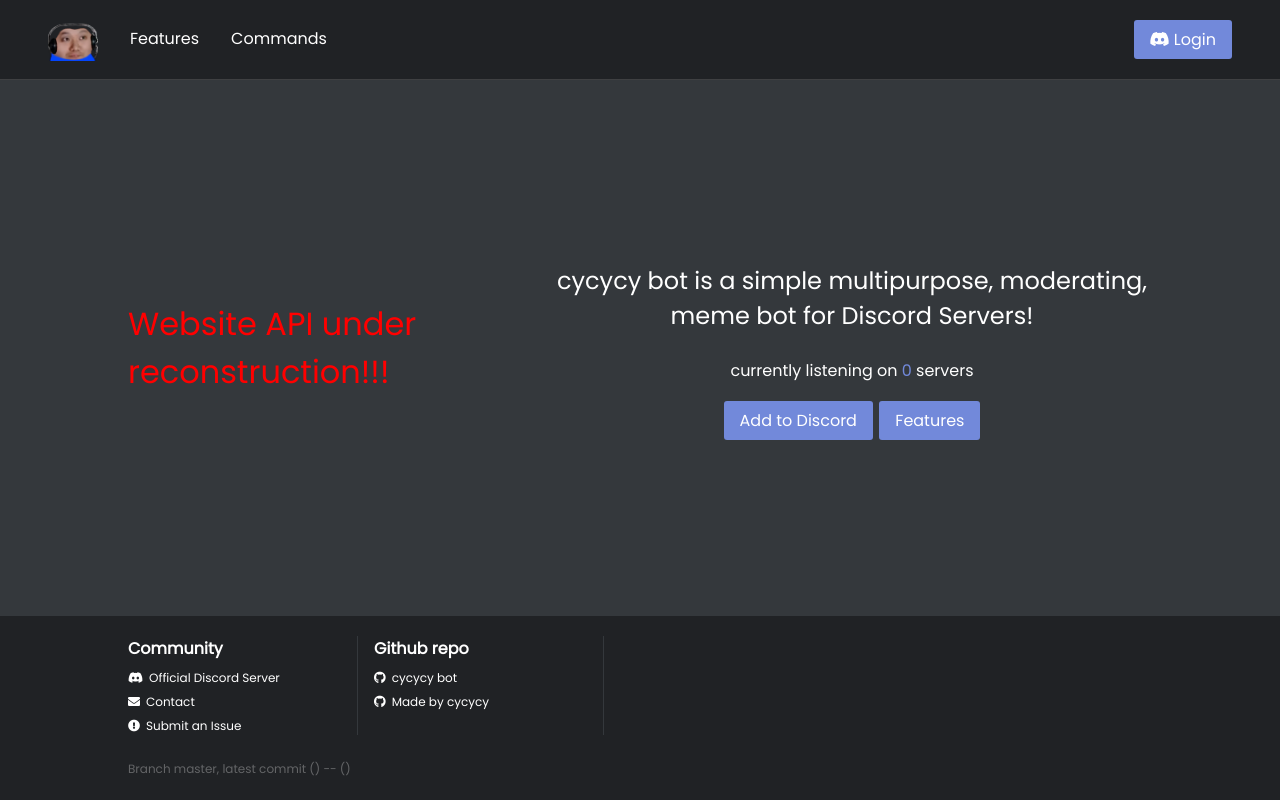
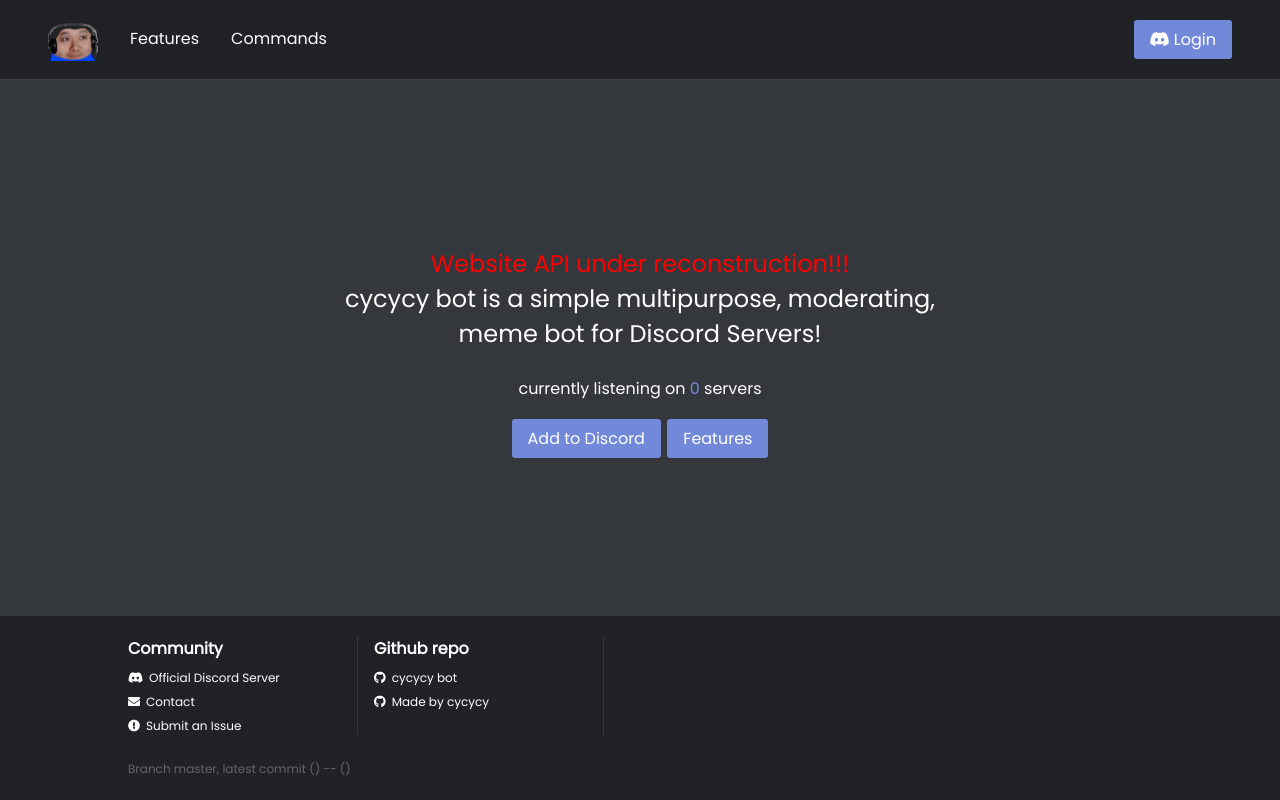
Before and after one commit to cycycy-bot/cycycybot-frontend, a React (Create React App) app: page / in a window 1280 px wide. Built offline with nearby package versions, Linux system fonts and the light colour scheme; no server answers.

Commit message:
add error message

```diff
--- a/src/components/Home/Home.js
+++ b/src/components/Home/Home.js
@@ -23,8 +23,8 @@
   return (
     <div className="home-container">
       <div className="home-contents">
-        <h1 style={{ color: 'red' }}>Website API under reconstruction!!!</h1>
         <div className="home-main">
+          <h1 style={{ color: 'red' }}>Website API under reconstruction!!!</h1>
           <div id="container-1648017ac06b3337e878fad7c947534b" style={{ display: 'none' }} />
           <h1>cycycy bot is a simple multipurpose, moderating, meme bot for Discord Servers!</h1>
 
```
